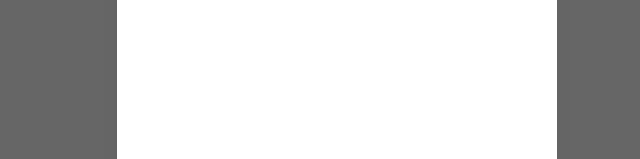
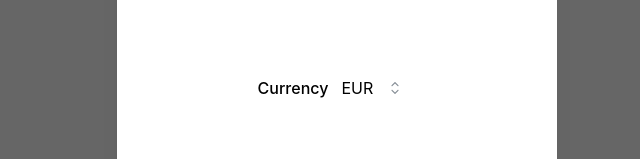
Before and after one commit to guid3d/splt, a Next.js app: page / in a window 1280 px wide. Both pictures are taken after a click on the button "Create Group". Shown: the part 384-543 px from the top of the page, without its empty margins (303-943 px from the left). Built offline with nearby package versions, Linux system fonts and the light colour scheme; no server answers; what pocketbase would draw is missing.

Commit message:
Add currency dropdown to group create/edit form
Places a NativeSelect (variant="unstyled") for EUR/USD/THB below the
description field in PageSetName, which is shared by both the create
and edit group modals.

https://claude.ai/code/session_01BG5NTWuS6yFrUixpdcnD4q

```diff
--- a/src/components/AddGroupModal/components/PageSetName.tsx
+++ b/src/components/AddGroupModal/components/PageSetName.tsx
@@ -5,8 +5,10 @@ import {
   Center,
   Container,
   Input,
+  NativeSelect,
   Space,
   Stack,
+  Text,
   TextInput,
   Textarea,
   Title,
@@ -44,6 +46,17 @@ const PageSetName = ({ form }: PageSetNameProps) => {
           // placeholder="Last weekend of March 2023"
           {...form.getInputProps("description")}
         />
+        <Center>
+          <Text fw={500} mr="sm">
+            Currency
+          </Text>
+          <NativeSelect
+            size="md"
+            variant="unstyled"
+            data={["EUR", "USD", "THB"]}
+            {...form.getInputProps("currency")}
+          />
+        </Center>
       </Stack>
     </Container>
   );
```
